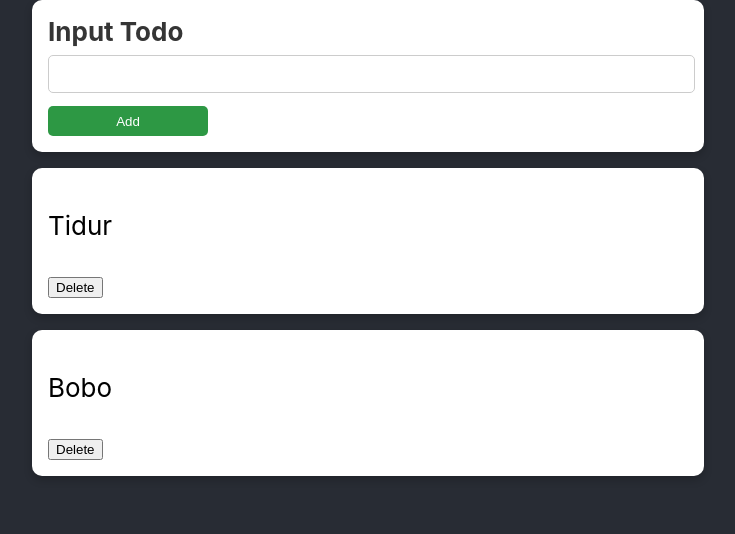
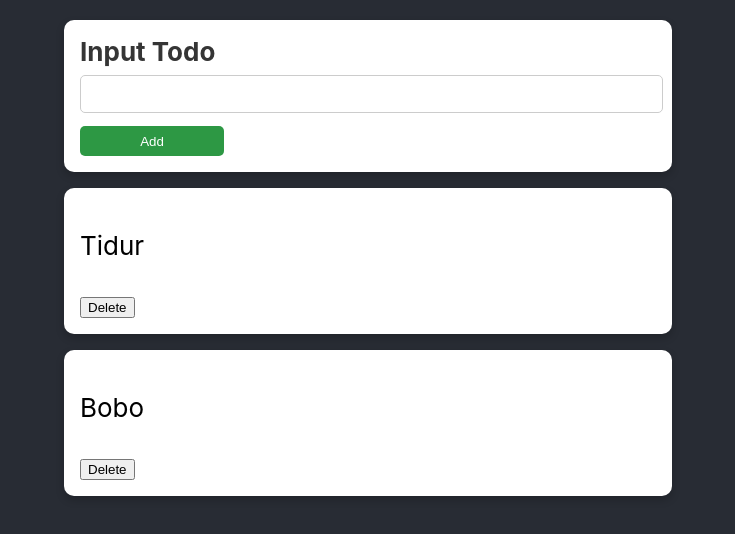
Before and after one commit to fiqihz/ToDoApp, a React (Create React App) app: page / in a window 1280 px wide. Shown: the top 534 px of the page, without its empty margins (272-1007 px from the left). Built offline with nearby package versions, Linux system fonts and the light colour scheme.

Commit message:
Fixing styling

```diff
--- a/src/App.css
+++ b/src/App.css
@@ -1,9 +1,15 @@
 .App {
   background-color: #282c34;
   min-height: 100vh;
-  /* display: flex;
-  flex-direction: column; */
-  align-items: center;
+  display: flex;
+  justify-content: center;
+  /* align-items: center; */
+
   font-size: calc(10px + 2vmin);
   color: white;
 }
+
+.main {
+  width: 50%;
+  margin-top: 20px;
+}
--- a/src/App.js
+++ b/src/App.js
@@ -4,7 +4,9 @@ import Todo from "./components/Todo";
 function App() {
   return (
     <div className="App">
-      <Todo />
+      <main className="main">
+        <Todo />
+      </main>
     </div>
   );
 }
--- a/src/components/TodoList.module.css
+++ b/src/components/TodoList.module.css
@@ -1,7 +1,8 @@
 .list {
+  /* display: inline-block; */
   color: black;
   margin: 1rem auto;
   padding: 1rem;
   width: 90%;
-  max-width: 40rem;
+  min-width: 10rem;
 }
```
